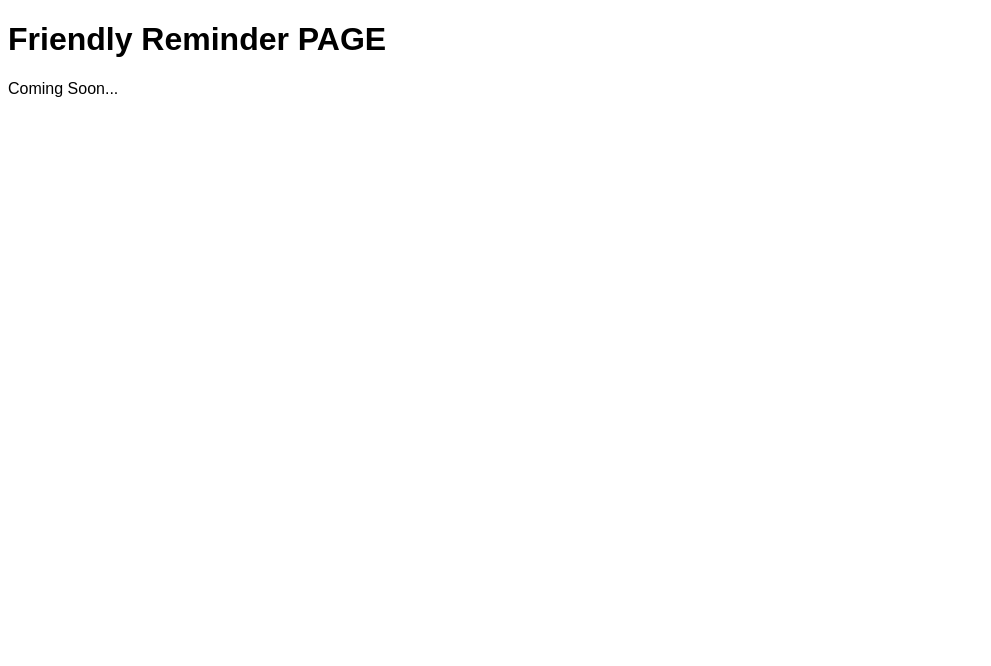
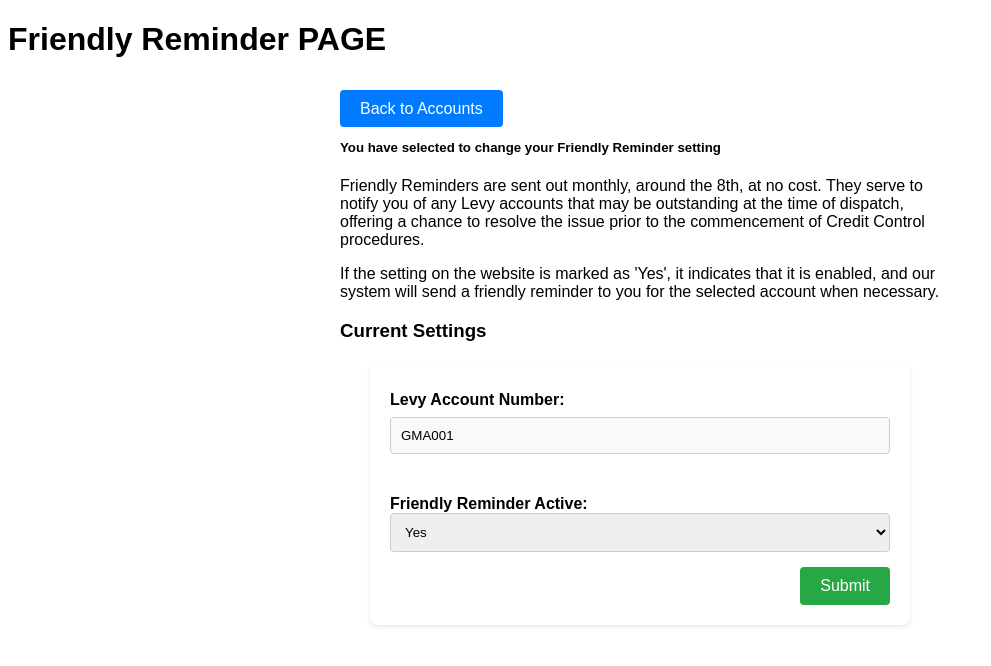
Before and after one commit to AmoryBotha/gmadevappfrontend, a React (Vite) app: page /friendly in a window 1280 px wide. Shown: the top 666 px of the page, without its empty margins (0-991 px from the left). Built offline with nearby package versions, Linux system fonts and the light colour scheme.

Commit message:
friendly reminder change

```diff
--- a/src/components/FrUpdate.jsx
+++ b/src/components/FrUpdate.jsx
@@ -1,7 +1,117 @@
+import React, { useState } from "react";
+import { Link } from "react-router-dom";
+
 function UpdateFRFunc(){
+
+    const [formData, setFormData] = useState({
+        levyAccountNumber: "GMA001", // Example value, read-only
+        friendlyReminderActive: "Yes", // Editable field
+    });
+
+    const handleChange = (e) => {
+        const { name, value } = e.target;
+        setFormData((prevData) => ({
+            ...prevData,
+            [name]: value,
+        }));
+    };
+
+    const handleSubmit = (e) => {
+        e.preventDefault();
+        alert("Form submitted!"); // Replace with actual submission logic
+        console.log("Submitted Data:", formData);
+    };
+
     return <div>
         <h1>Friendly Reminder PAGE</h1>
-        <p>Coming Soon...</p>
+        <div style={{ fontFamily: "Arial, sans-serif", padding: "20px", maxWidth: "600px", margin: "0 auto" }}>
+            {/* Back to Accounts Button */}
+            <div style={{ marginBottom: "20px" }}>
+                <Link
+                    to="/accounts"
+                    style={{
+                        textDecoration: "none",
+                        color: "#fff",
+                        backgroundColor: "#007bff",
+                        padding: "10px 20px",
+                        borderRadius: "4px",
+                        fontSize: "16px",
+                    }}
+                >
+                    Back to Accounts
+                </Link>
+            </div>
+
+            {/* Form Content */}
+            <h5>You have selected to change your Friendly Reminder setting</h5>
+            <p>
+                Friendly Reminders are sent out monthly, around the 8th, at no cost. They serve to notify you of any Levy
+                accounts that may be outstanding at the time of dispatch, offering a chance to resolve the issue prior
+                to the commencement of Credit Control procedures.
+            </p>
+            <p>
+                If the setting on the website is marked as 'Yes', it indicates that it is enabled, and our system will
+                send a friendly reminder to you for the selected account when necessary.
+            </p>
+            <h3>Current Settings</h3>
+
+            {/* Form */}
+            <form onSubmit={handleSubmit} style={{ display: "flex", flexDirection: "column", gap: "15px" }}>
+                {/* Levy Account Number */}
+                <div>
+                    <label style={{ display: "block", fontWeight: "bold" }}>Levy Account Number:</label>
+                    <input
+                        type="text"
+                        value={formData.levyAccountNumber}
+                        readOnly
+                        style={{
+                            width: "100%",
+                            padding: "10px",
+                            border: "1px solid #ccc",
+                            borderRadius: "4px",
+                            backgroundColor: "#f9f9f9",
+                        }}
+                    />
+                </div>
+
+                {/* Friendly Reminder Active */}
+                <div>
+                    <label style={{ display: "block", fontWeight: "bold" }}>Friendly Reminder Active:</label>
+                    <select
+                        name="friendlyReminderActive"
+                        value={formData.friendlyReminderActive}
+                        onChange={handleChange}
+                        style={{
+                            width: "100%",
+                            padding: "10px",
+                            border: "1px solid #ccc",
+                            borderRadius: "4px",
+                        }}
+                    >
+                        <option value="Yes">Yes</option>
+                        <option value="No">No</option>
+                    </select>
+                </div>
+
+                {/* Submit Button */}
+                <div style={{ textAlign: "right" }}>
+                    <button
+                        type="submit"
+                        style={{
+                            padding: "10px 20px",
+                            backgroundColor: "#28a745",
+                            color: "#fff",
+                            border: "none",
+                            borderRadius: "4px",
+                            cursor: "pointer",
+                            fontSize: "16px",
+                        }}
+                    >
+                        Submit
+                    </button>
+                </div>
+            </form>
+        </div>
         </div>
 
 }
```
